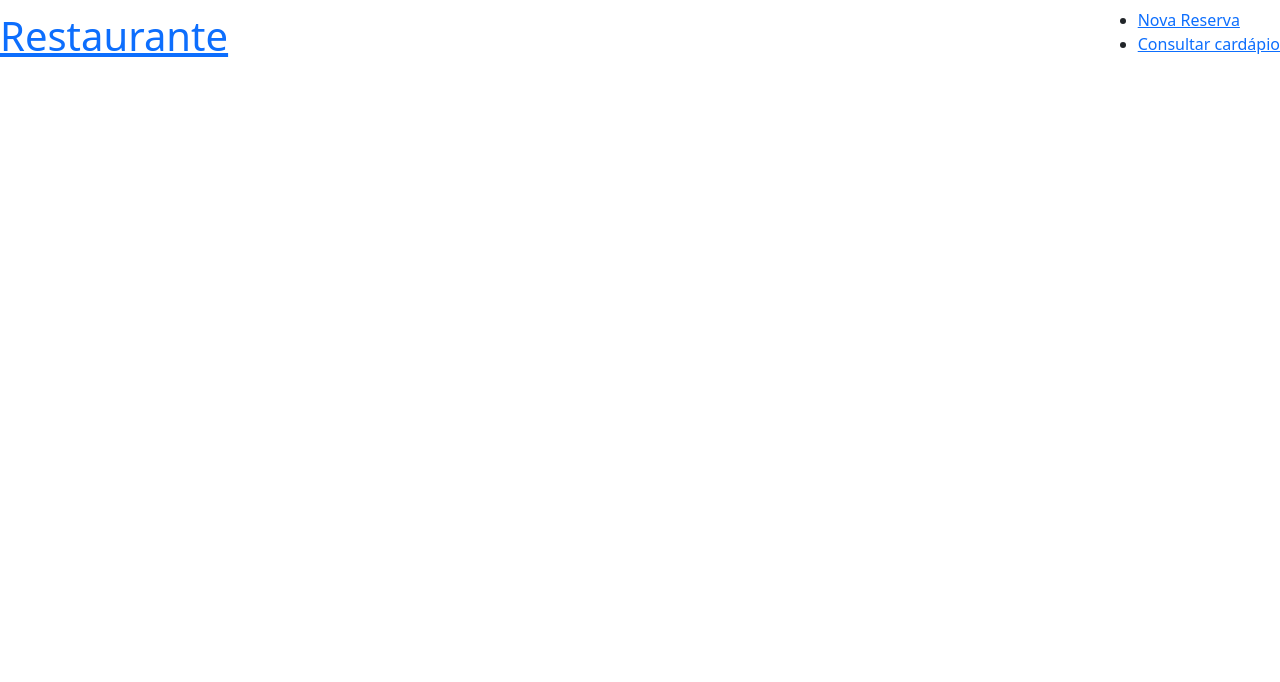
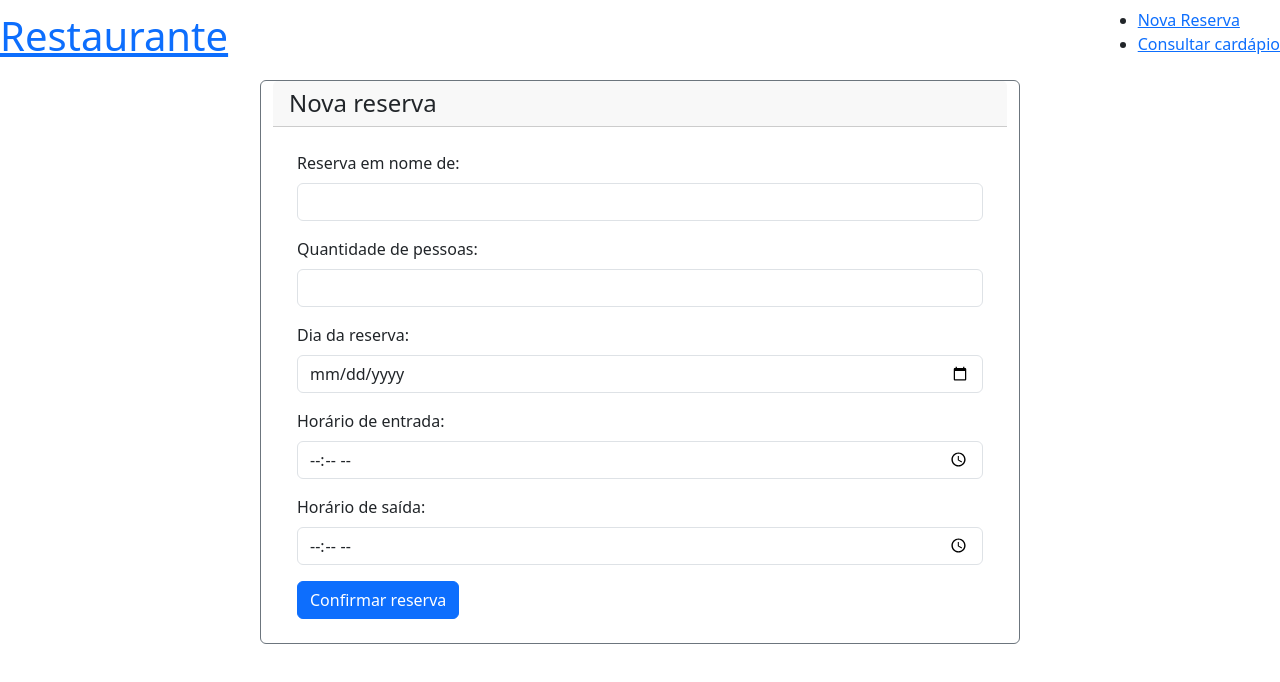
Before and after one commit to EduardoZFerreira/Online-Restaurant-System, a React (Vite) app in the folder frontend/: page /reservations/new in a window 1280 px wide. Shown: the top 682 px of the page. Built offline with nearby package versions, Linux system fonts and the light colour scheme.

Commit message:
Creating components to send a reservation via POST to the API

```diff
--- a/frontend/src/App.tsx
+++ b/frontend/src/App.tsx
@@ -3,16 +3,20 @@ import { Route, Routes } from "react-router-dom";
 import Home from "./Views/Home";
 import NewReservation from "./Views/Reservation/NewReservation";
 import MenuItemsList from "./Views/MenuItems/MenuItemsList";
+import Success from "./Views/Reservation/Success";
 
 function App() {
   return (
     <>
       <Sidebar />
-      <Routes>
-        <Route path="/" element={<Home />} />
-        <Route path="/reservations/new" element={<NewReservation />} />
-        <Route path="/menuItems/list" element={<MenuItemsList />} />
-      </Routes>
+      <div className="container">
+        <Routes>
+          <Route path="/" element={<Home />} />
+          <Route path="/reservations/new" element={<NewReservation />} />
+          <Route path="/reservations/success" element={<Success />} />
+          <Route path="/menuItems/list" element={<MenuItemsList />} />
+        </Routes>
+      </div>
     </>
   );
 }
--- a/frontend/src/DTOs/SaveReservationDTO.ts
+++ b/frontend/src/DTOs/SaveReservationDTO.ts
@@ -1,14 +1,14 @@
 class SaveReservationDTO {
   name: string;
   amountOfPeople: number;
-  reservationDate: Date;
+  reservationDate: string;
   checkInTime: string;
   checkOutTime: string;
 
   constructor(
     name: string,
     amountOfPeople: number,
-    reservationDate: Date,
+    reservationDate: string,
     checkInTime: string,
     checkOutTime: string
   ) {
--- a/frontend/src/Views/Reservation/NewReservation.tsx
+++ b/frontend/src/Views/Reservation/NewReservation.tsx
@@ -1,7 +1,118 @@
-import React from "react";
+import { FormEvent, useState } from "react";
+import { useAddReservationMutation } from "../../api/api";
+import { SaveReservationDTO } from "../../DTOs/SaveReservationDTO";
+import { useNavigate } from "react-router-dom";
 
 const NewReservation = () => {
-  return <></>;
+  const [reservation, setReservation] = useState<SaveReservationDTO>(
+    new SaveReservationDTO("", 1, "", "", "")
+  );
+
+  const [addReservation] = useAddReservationMutation();
+
+  const navigator = useNavigate();
+
+  const handleSubmit = async (event: FormEvent) => {
+    event.preventDefault();
+    await addReservation(reservation)
+      .unwrap()
+      .then((response) => {
+        if (response.id) {
+          navigator("/reservations/success");
+        }
+      });
+  };
+
+  return (
+    <>
+      <div className="row justify-content-center">
+        <div className="card col-8 border-secondary">
+          <h4 className="card-header">Nova reserva</h4>
+          <form className="p-4" onSubmit={handleSubmit}>
+            <div className="mb-3">
+              <label htmlFor="name" className="form-label">
+                Reserva em nome de:
+              </label>
+              <input
+                type="text"
+                name="name"
+                className="form-control"
+                onChange={(e) =>
+                  setReservation({ ...reservation, name: e.target.value })
+                }
+              />
+            </div>
+            <div className="mb-3">
+              <label htmlFor="amountOfPeople" className="form-label">
+                Quantidade de pessoas:
+              </label>
+              <input
+                type="number"
+                name="amountOfPeople"
+                className="form-control"
+                min="1"
+                onChange={(e) =>
+                  setReservation({
+                    ...reservation,
+                    amountOfPeople: Number(e.target.value),
+                  })
+                }
+              />
+            </div>
+            <div className="mb-3">
+              <label htmlFor="reservationDate" className="form-label">
+                Dia da reserva:
+              </label>
+              <input
+                type="date"
+                name="reservationDate"
+                className="form-control"
+                onChange={(e) =>
+                  setReservation({
+                    ...reservation,
+                    reservationDate: e.target.value,
+                  })
+                }
+              />
+            </div>
+            <div className="mb-3">
+              <label htmlFor="checkInTime" className="form-label">
+                Horário de entrada:
+              </label>
+              <input
+                type="time"
+                name="checkInTime"
+                className="form-control"
+                onChange={(e) =>
+                  setReservation({
+                    ...reservation,
+                    checkInTime: e.target.value,
+                  })
+                }
+              />
+            </div>
+            <div className="mb-3">
+              <label htmlFor="checkOutTime" className="form-label">
+                Horário de saída:
+              </label>
+              <input
+                type="time"
+                name="checkOutTime"
+                className="form-control"
+                onChange={(e) =>
+                  setReservation({
+                    ...reservation,
+                    checkOutTime: e.target.value,
+                  })
+                }
+              />
+            </div>
+            <button className="btn btn-primary">Confirmar reserva</button>
+          </form>
+        </div>
+      </div>
+    </>
+  );
 };
 
 export default NewReservation;
--- /dev/null
+++ b/frontend/src/Views/Reservation/Success.tsx
@@ -0,0 +1,7 @@
+import React from "react";
+
+const Success = () => {
+  return <div>Sua reserva foi concluída com sucesso!</div>;
+};
+
+export default Success;
```
